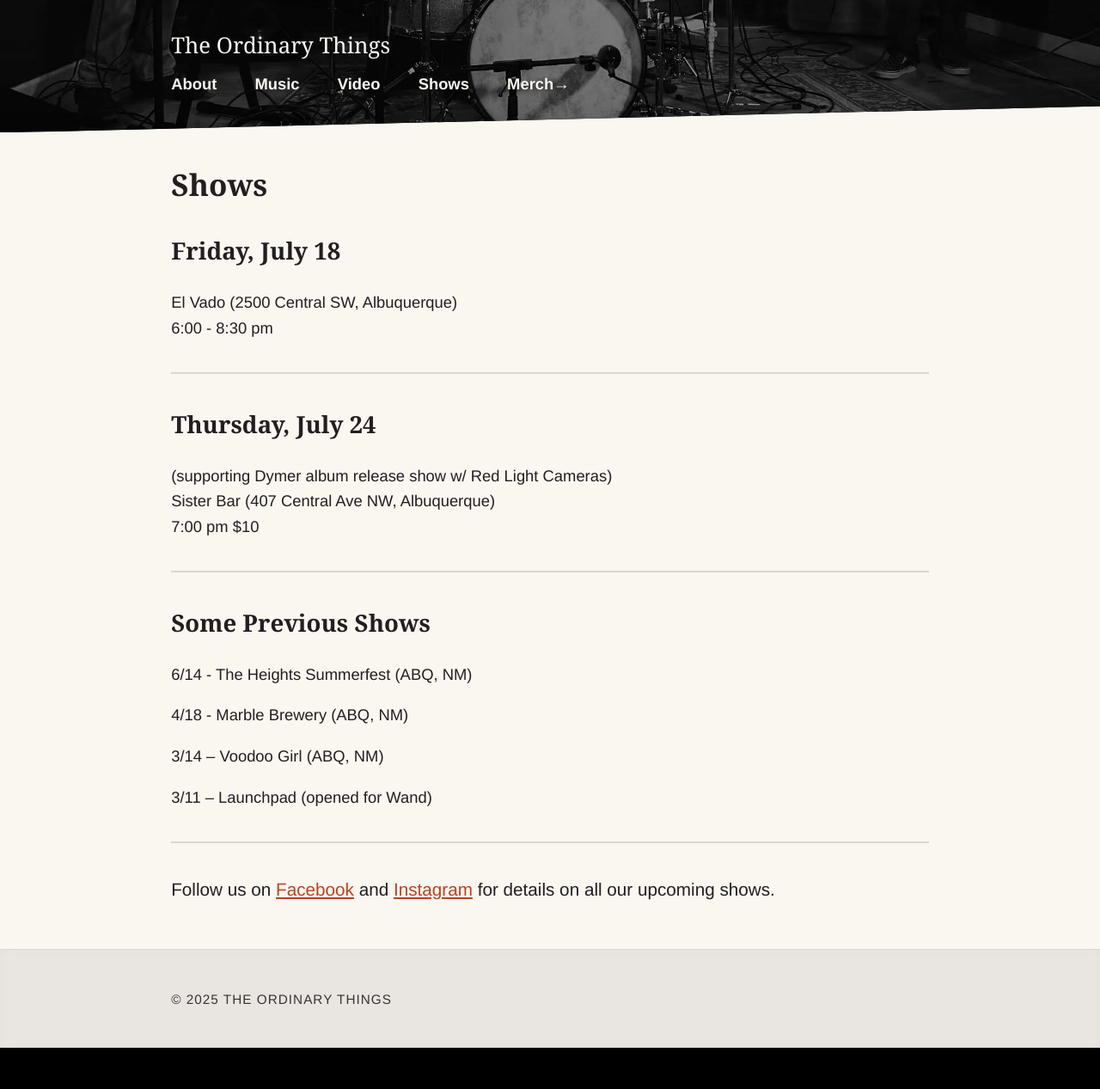
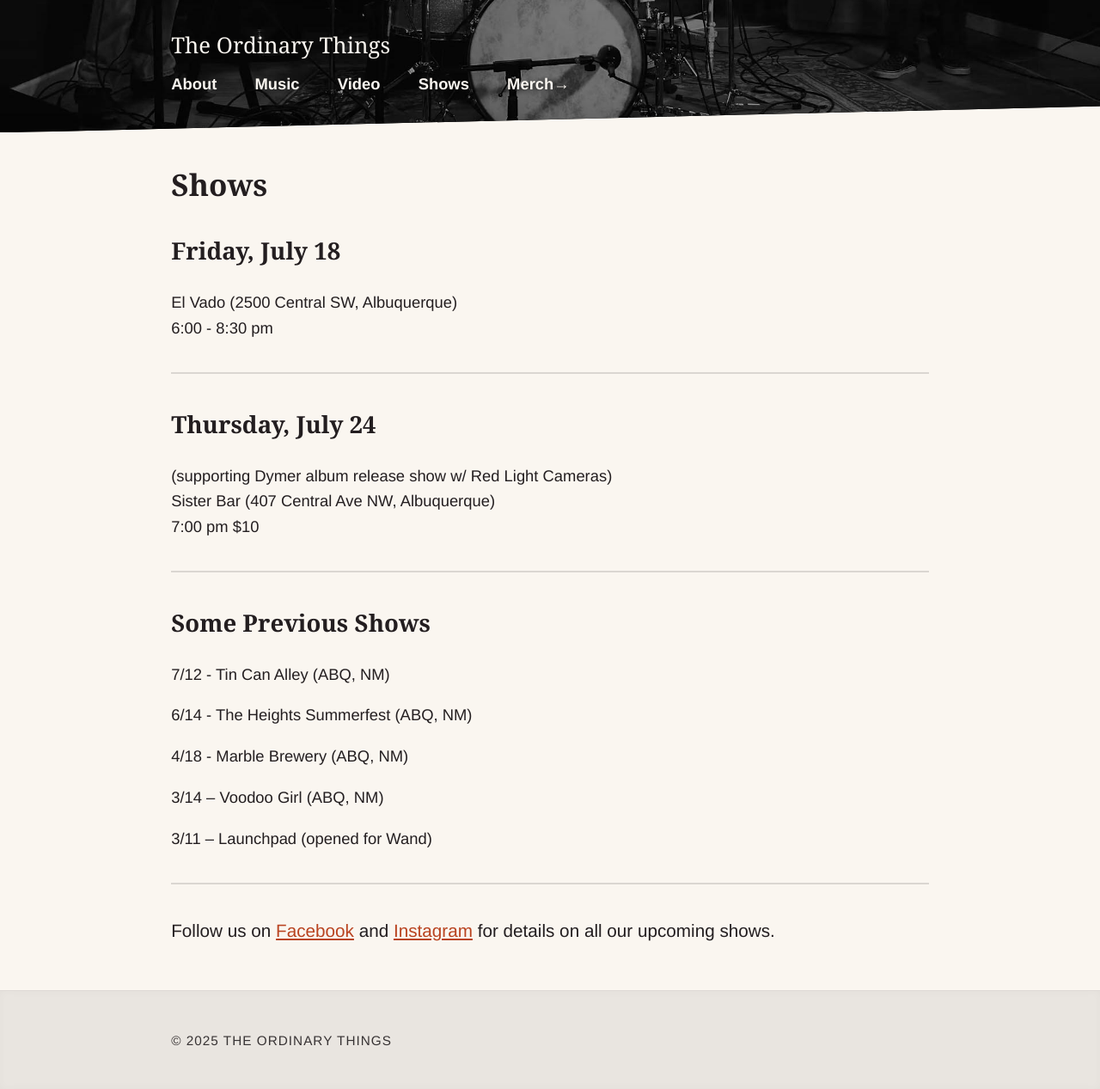
Before and after one commit to nsmsn/theordinarythings, a Jekyll site: the page built from shows.md, in a window 1280 px wide. Shown: the whole page at 86% size. Built offline with Jekyll 4.4.1, drawn with Linux system fonts in a browser that asks for light colours; some web fonts are replaced; before the commit the page ends 1219 px from its top, so only the background shows below that.

Commit message:
Updated Shows

```diff
--- a/shows.md
+++ b/shows.md
@@ -22,6 +22,8 @@ Sister Bar (407 Central Ave NW, Albuquerque)<br/>
 
 ## Some Previous Shows
 
+7/12 - Tin Can Alley (ABQ, NM)
+
 6/14 - The Heights Summerfest (ABQ, NM)
 
 4/18 - Marble Brewery (ABQ, NM)
```
